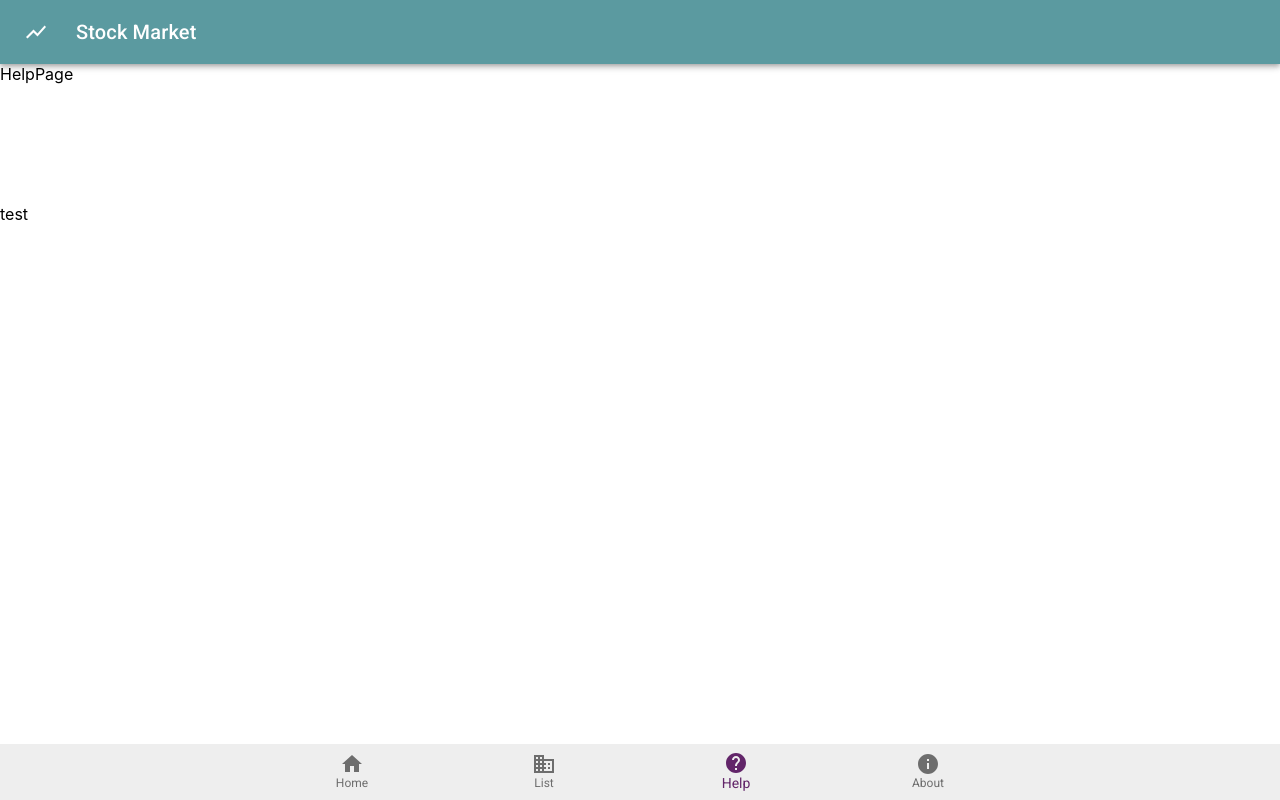
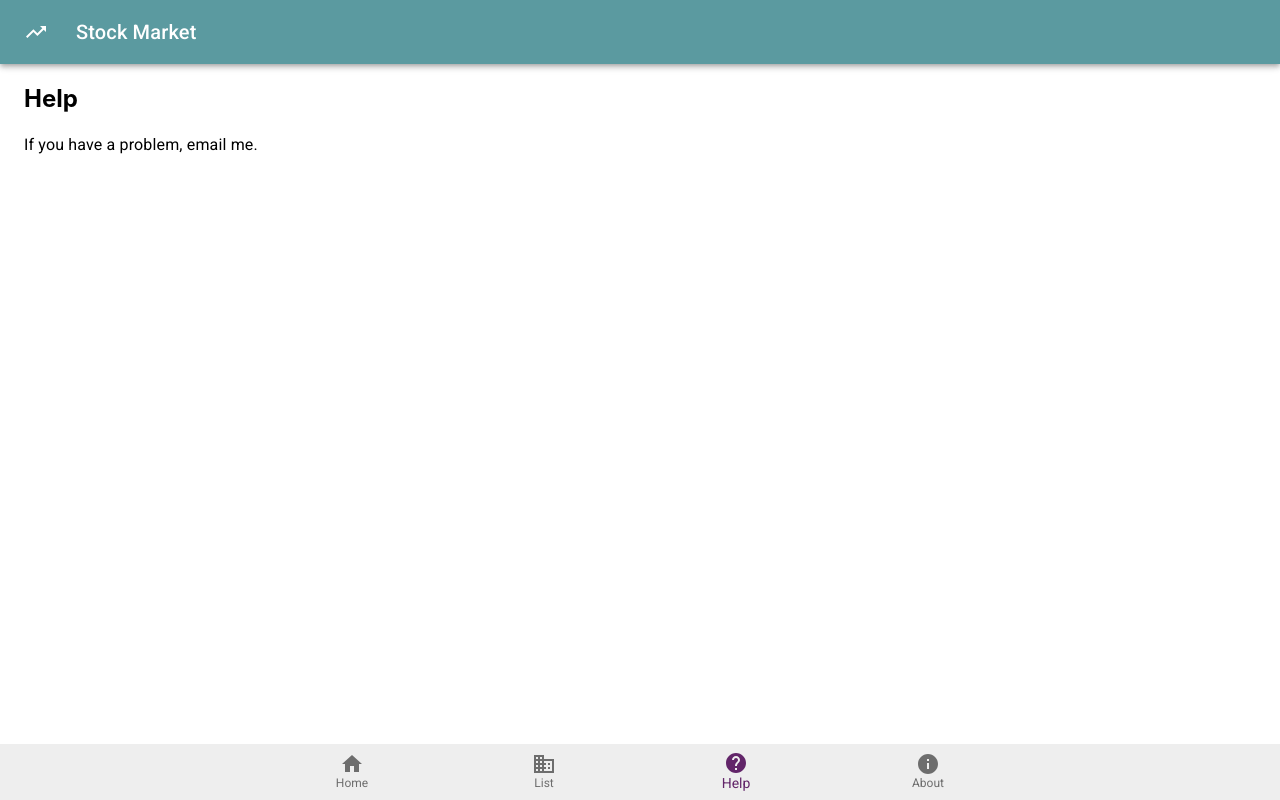
Before and after one commit to leyuri/react-stock-market, a React (Create React App) app: page /help in a window 1280 px wide. Built offline with nearby package versions, Linux system fonts and the light colour scheme; no server answers.

Commit message:
Fix Styles

```diff
--- a/src/components/AppBar.js
+++ b/src/components/AppBar.js
@@ -6,6 +6,7 @@ import Typography from '@material-ui/core/Typography';
 import IconButton from '@material-ui/core/IconButton';
 import MenuIcon from '@material-ui/icons/Menu';
 import ShowChartIcon from '@material-ui/icons/ShowChart';
+import TrendingUpIcon from '@material-ui/icons/TrendingUp';
 
 const useStyles = makeStyles((theme) => ({
   root: {
@@ -30,7 +31,7 @@ export default function ButtonAppBar() {
       <AppBar position="relative" className={classes.MuiAppBar}>
         <Toolbar>
           <IconButton edge="start" className={classes.menuButton} color="inherit" aria-label="menu">
-          <ShowChartIcon />
+          <TrendingUpIcon />
           </IconButton>
           <Typography variant="h6" className={classes.title}>
             Stock Market
--- a/src/components/Chart.js
+++ b/src/components/Chart.js
@@ -31,14 +31,9 @@ const data = {
 function Chart() {
   return (
     <div>
-      <h2>Welcome!</h2>
-      <h3>This is stock market</h3>
+      {/* <h2>Welcome!</h2>
+      <h3>This is stock market</h3> */}
       <Line data={data} />
-      <p>
-      You can check the company list and click to see the details.
-      <br></br>
-      Also, you can see the news for each company. Enjoy!
-      </p>
     </div>
 
 
--- a/src/pages/AboutPage.js
+++ b/src/pages/AboutPage.js
@@ -40,13 +40,17 @@ export default function AboutPage() {
   return (
     <div className={classes.root}>
         <AppBar/>
-            <Container maxWidth="sm">
-
+            <Container>
+            <div>
+                  <h2>
+                  About
+                  </h2>
+              </div>
 
             <Card>
                     <CardContent>
                     <Typography className={classes.title} color="textSecondary" gutterBottom>
-                    Word of the Day
+
                     </Typography>
                     <Typography variant="h5" component="h2">
                     Lee{bull}Yu{bull}Ri
--- a/src/pages/CompanyListPage.js
+++ b/src/pages/CompanyListPage.js
@@ -17,6 +17,7 @@ import ListItemText from '@material-ui/core/ListItemText';
 import ListItemAvatar from '@material-ui/core/ListItemAvatar';
 import Avatar from '@material-ui/core/Avatar';
 import ImageIcon from '@material-ui/icons/Image';
+import Container from '@material-ui/core/Container';
 
 const useStyles = makeStyles((theme) => ({
     root: {
@@ -32,7 +33,7 @@ const useStyles = makeStyles((theme) => ({
 
 // props으로 받는 것
 const CompanyItem = ({e}) => {
-    const { name, symbol } = e;
+    const { name, symbol, price, exchange } = e;
 
     return (
     <ListItem
@@ -41,8 +42,8 @@ const CompanyItem = ({e}) => {
         to={`/companies/${e.symbol}`}
     >
         <ListItemText
-            primary={symbol}
-            secondary={name}
+            primary={name}
+            secondary={`symbol: ${symbol}, current price: ${price}`}
         />
     </ListItem>
     )
@@ -59,11 +60,19 @@ const CompanyListPage = () => {
     return (
         <div>
             <AppBar/>
+            <Container>
+            <div>
+                    <h2>
+                    Company List
+                    </h2>
+                </div>
             <List className={classes.root}>
                 {/* Hooks에서 selector를 가지고 redux에 있는 것 중 어떤 것을 props로 가져오면 된다 .*/}
                 {/* {companies.map(e => <CompanyItem e={e}/>)} */}
                 {_.map(symbolsList, e => <CompanyItem key={e.symbol} e={e}/>)}
             </List>
+            </Container>
+
             <BottomNav/>
         </div>
     )
--- a/src/pages/HelpPage.js
+++ b/src/pages/HelpPage.js
@@ -1,21 +1,23 @@
 import React from 'react'
 import AppBar from "../components/AppBar";
 import BottomNav from "../components/BottomNav";
+import Typography from '@material-ui/core/Typography';
+import Container from '@material-ui/core/Container';
 
 const HelpPage = () => {
     return (
         <div>
             <AppBar/>
-            HelpPage
-            <br/>
-            <br/>
-            <br/>
-            <br/>
-            <br/>
-            <br/>
-            <br/>
-            test
-            <br/><br/>
+            <Container>
+              <div>
+                  <h2>
+                  Help
+                  </h2>
+              </div>
+            <Typography>
+            If you have a problem, email me.
+              </Typography>
+            </Container>
             <BottomNav/>
         </div>
     )
--- a/src/pages/MainPage.js
+++ b/src/pages/MainPage.js
@@ -3,19 +3,50 @@ import React from 'react'
 import AppBar from "../components/AppBar";
 import BottomNav from "../components/BottomNav";
 import Chart from "../components/Chart";
-
+import { makeStyles } from '@material-ui/core/styles';
 import Typography from '@material-ui/core/Typography';
 import Container from '@material-ui/core/Container';
 
+const useStyles = makeStyles((theme) => ({
+    root: {
+      flexGrow: 1,
+      marginBottom: "100px"
+
+    },
+    menuButton: {
+      marginRight: theme.spacing(2),
+    },
+    title: {
+      flexGrow: 1,
+    },
+    MuiAppBar: {
+      backgroundColor: "#5b9aa0"
+    }
+  }));
+
 const MainPage = () => {
+    const classes = useStyles();
     return (
         <div>
             <AppBar/>
-            <Container maxWidth="sm">
-                <br/>
-                <Typography>
-                    <Chart/>
-                </Typography>
+            <Container className={classes.root}>
+            <h2>Welcome to the stock market!</h2>
+             <Chart/>
+
+            <br></br>
+            <Typography variant="body1" gutterBottom>
+            This is stock market.
+            </Typography>
+
+            <Typography variant="body1" gutterBottom>
+            You can check the company list and click to see the details.
+            </Typography>
+
+
+            <Typography variant="body1" gutterBottom>
+            Also, you can see the news for each company. Enjoy!
+            </Typography>
+
             </Container>
             <BottomNav/>
         </div>
```
